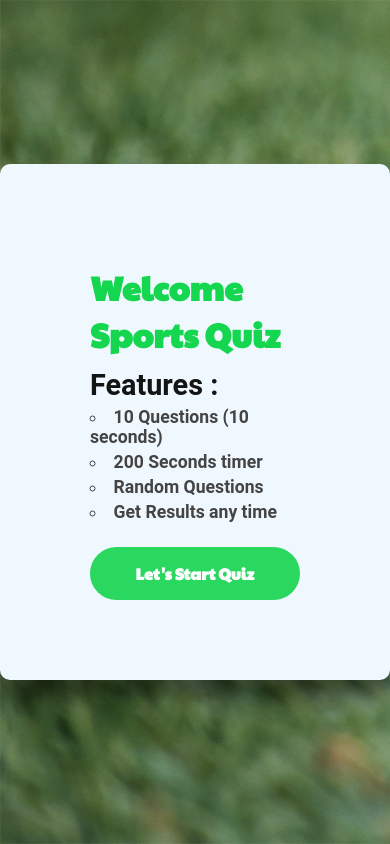
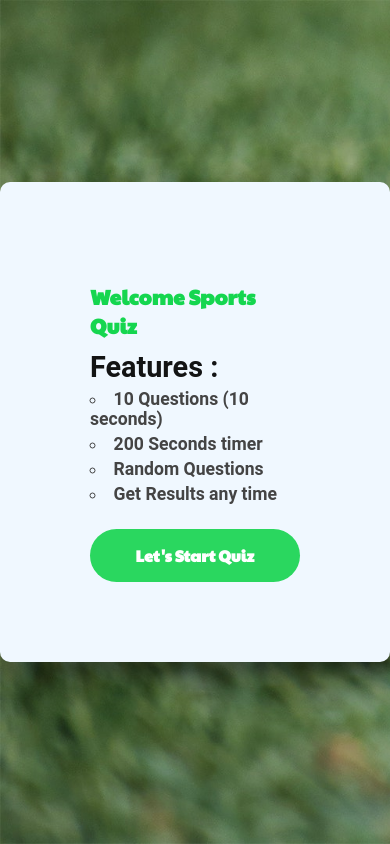
Before and after one commit to VishnuMsd99/Sports-Quiz, a plain HTML site: page index.html in a window 390 px wide. Drawn offline with Linux system fonts and the light colour scheme; files whose address does not match are found by name.

Commit message:
Quiz website

```diff
--- a/css/style.css
+++ b/css/style.css
@@ -228,6 +228,7 @@ body {
 .box p {
     display: flex;
     justify-content: flex-end;
+    margin-top: 30px;
 
 }
 
@@ -286,6 +287,9 @@ body {
     .rightSide {
         width: 100%;
     }
+    .rightSide h1{
+        font-size: 1.3rem;
+    }
 
     .optionBox {
         grid-template-columns: 1fr;
```
